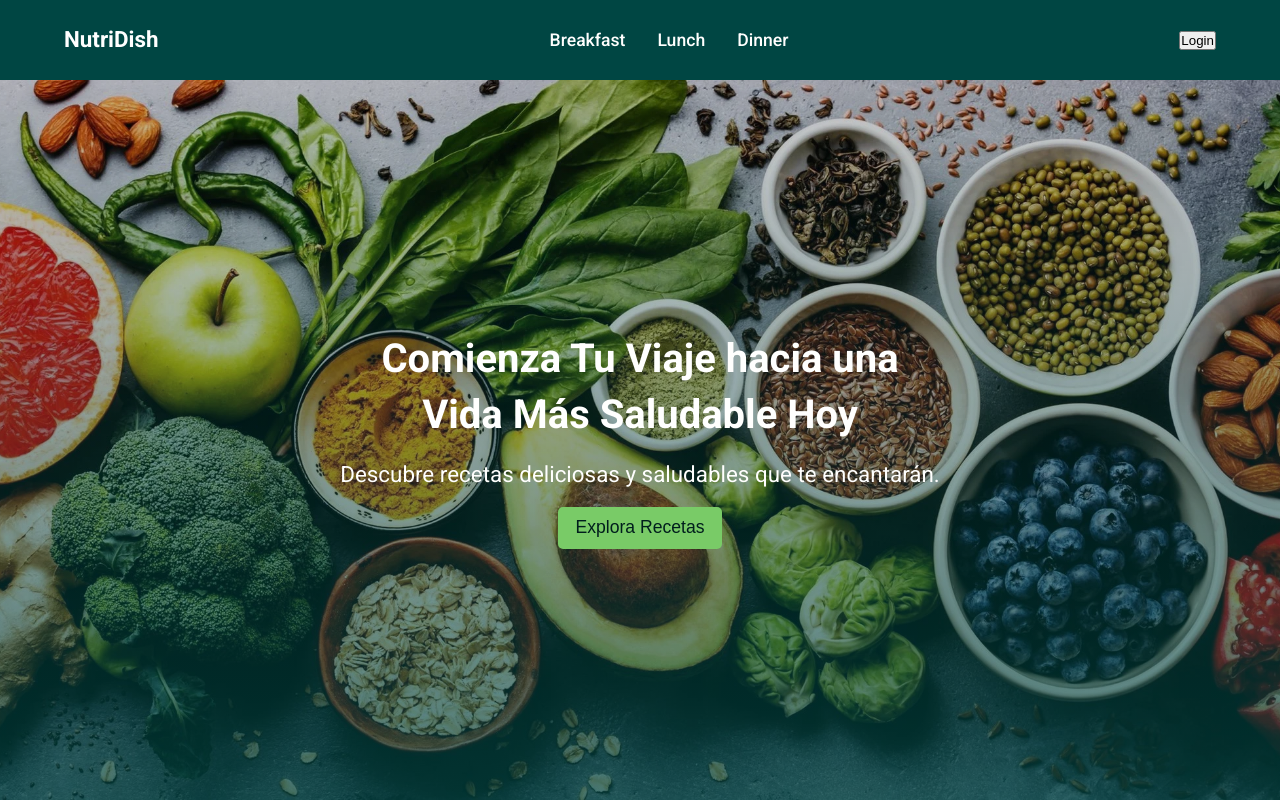
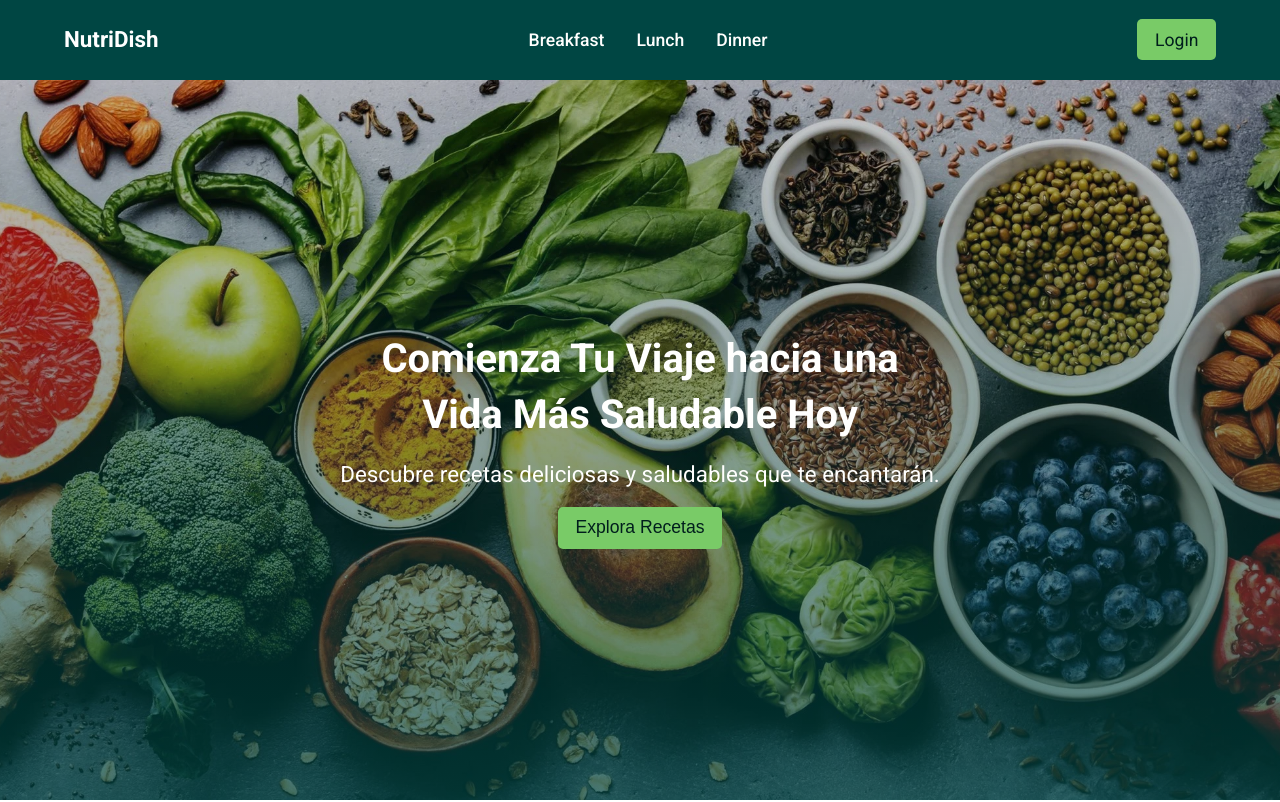
Before and after one commit to SohaibZahiid/NutriDish, a React (Vite) app: page / in a window 1280 px wide. Shown: the top 802 px of the page. Built offline with nearby package versions, Linux system fonts and the light colour scheme.

Commit message:
solving differences in auth with dev

```diff
--- a/src/components/Navbar.jsx
+++ b/src/components/Navbar.jsx
@@ -41,8 +41,8 @@ const Navbar = () => {
               </>
             ) : (
               <Link to="/login">
-                <span className="link">
-                  <button>Login</button>
+                <span className="btn">
+                  Login
                 </span>
               </Link>
             )}
```
